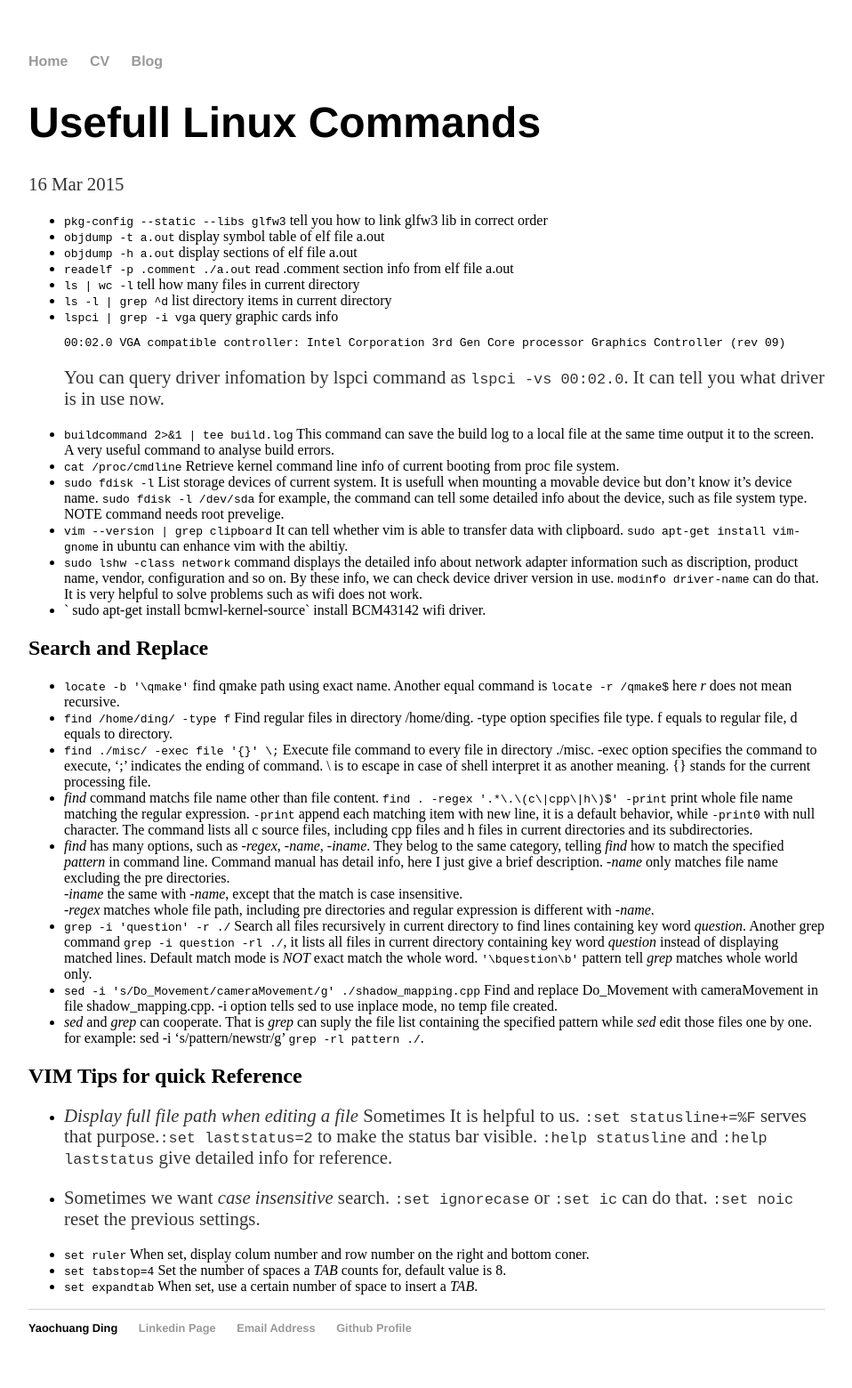
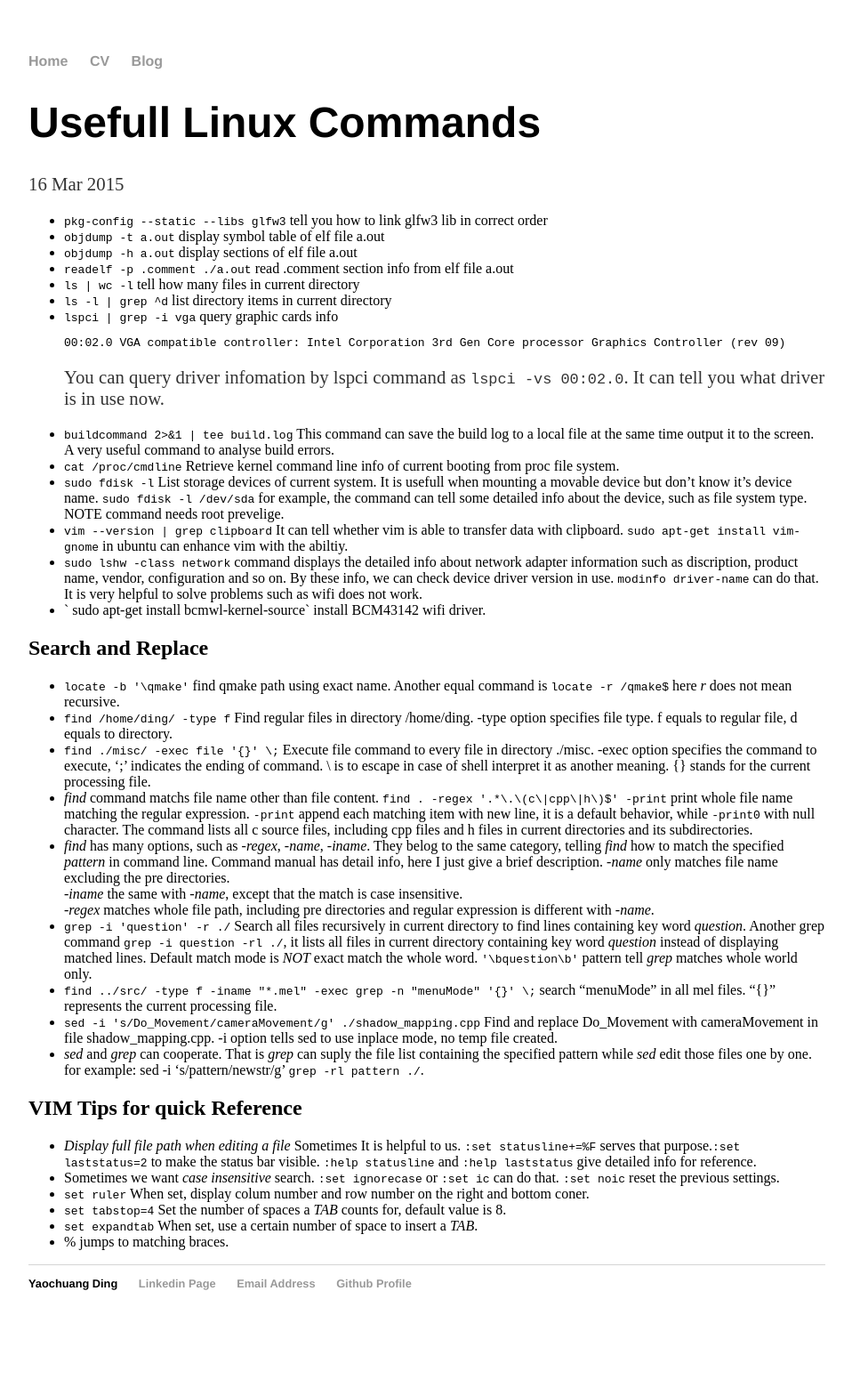
Before and after one commit to ychding11/ychding11.github.io, a Jekyll site: the page built from _posts/2015-03-16-Useful-Linux-Command.md, in a window 1280 px wide. Shown: the whole page at 89% size, without its empty margins (160-1118 px from the left). Built offline with Jekyll 4.4.1, drawn with Linux system fonts in a browser that asks for light colours; after the commit the page ends 1510 px from its top, so only the background shows below that.

Commit message:
add grep command

```diff
--- a/_posts/2015-03-16-Useful-Linux-Command.md
+++ b/_posts/2015-03-16-Useful-Linux-Command.md
@@ -64,6 +64,8 @@ to find lines containing key word *question*. Another grep command
 word *question* instead of displaying matched lines. Default match mode is *NOT*
 exact match the whole word. `'\bquestion\b'` pattern tell *grep* matches whole
 world only.
+- `find ../src/ -type f -iname "*.mel" -exec grep -n "menuMode" '{}' \;` search
+  "menuMode" in all mel files. "{}" represents the current processing file.
 - `sed -i 's/Do_Movement/cameraMovement/g' ./shadow_mapping.cpp` Find and replace Do_Movement with cameraMovement
 in file shadow_mapping.cpp. -i option tells sed to use inplace mode, no temp file created.
 - *sed* and *grep* can cooperate. That is *grep* can suply the file list containing the specified pattern while
@@ -75,11 +77,10 @@ in file shadow_mapping.cpp. -i option tells sed to use inplace mode, no temp fil
 `:set statusline+=%F` serves that purpose.`:set laststatus=2` to make the status
 bar visible. `:help statusline` and `:help laststatus` give detailed info for
 reference.
-
 - Sometimes we want *case insensitive* search. `:set ignorecase` or `:set ic`
 can do that. `:set noic` reset the previous settings.
-
 - `set ruler` When set, display colum number and row number on the right and bottom
 coner.
 - `set tabstop=4` Set the number of spaces a *TAB* counts for, default value is 8.
 - `set expandtab` When set, use a certain number of space to insert a *TAB*.
+- % jumps to matching braces.
```
